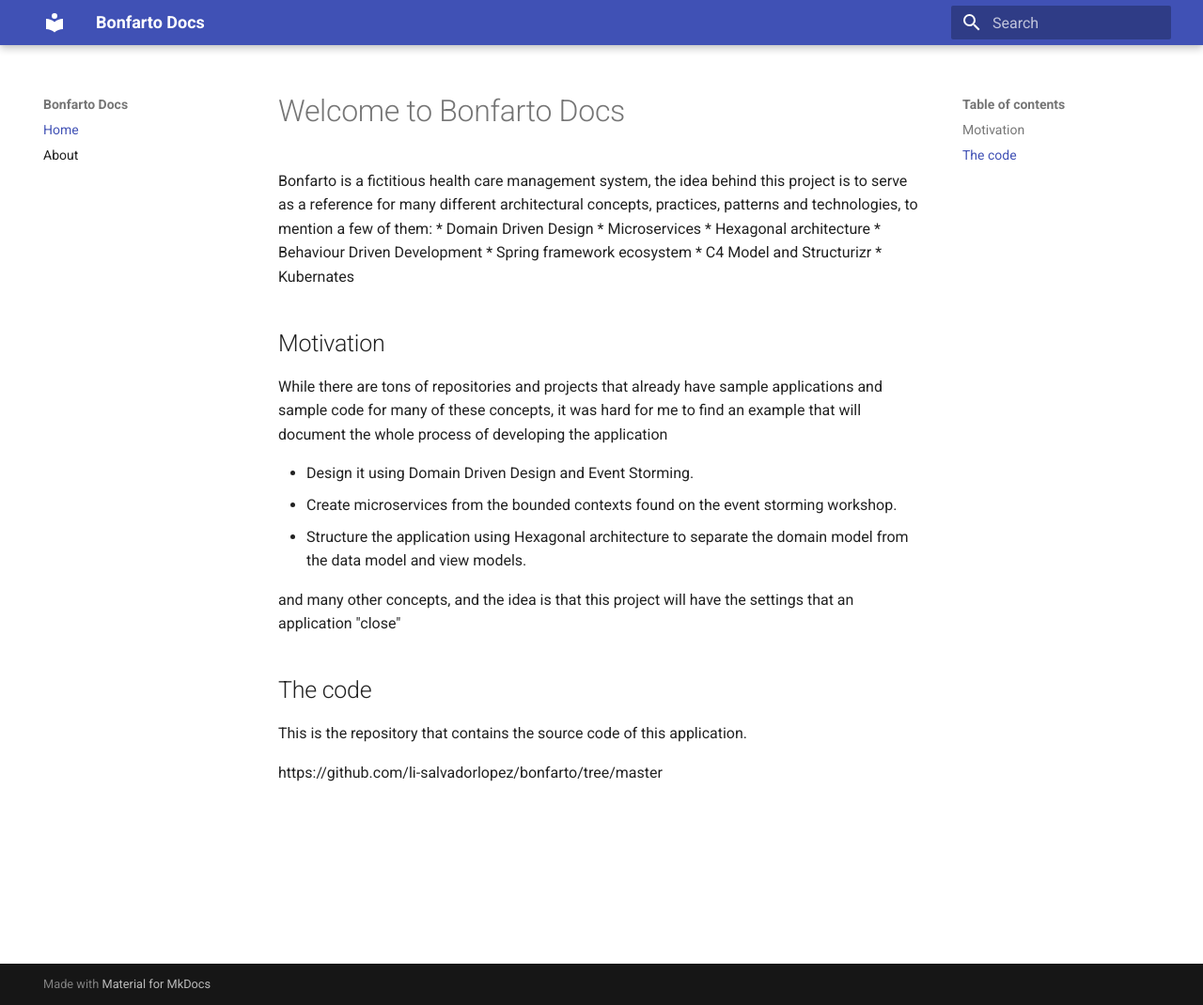
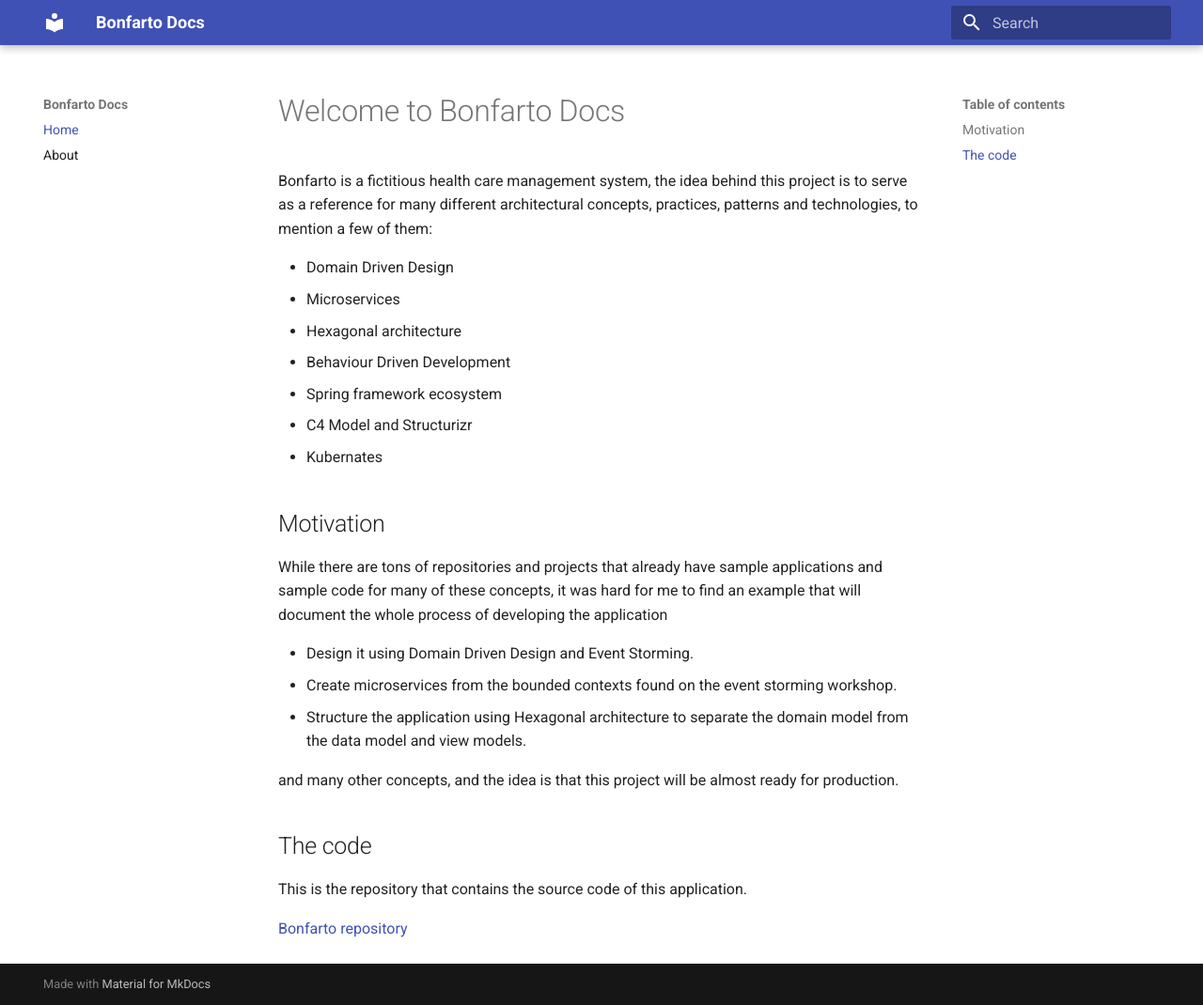
Before and after one commit to li-salvadorlopez/bonfarto-docs, an MkDocs documentation site: the page built from docs/index.md, in a window 1280 px wide and 1070 px high. Shown: the whole window at 94% size. Built offline with MkDocs 1.6.1 and Material for MkDocs 9.7.7, drawn with Linux system fonts in a browser that asks for light colours.

Commit message:
Fixed repository link.

```diff
--- a/docs/index.md
+++ b/docs/index.md
@@ -2,6 +2,7 @@
 
 Bonfarto is a fictitious health care management system, the idea behind this project is to serve as a reference for
 many different architectural concepts, practices, patterns and technologies, to mention a few of them:
+
 * Domain Driven Design
 * Microservices
 * Hexagonal architecture
@@ -17,9 +18,9 @@ While there are tons of repositories and projects that already have sample appli
 * Create microservices from the bounded contexts found on the event storming workshop.
 * Structure the application using Hexagonal architecture to separate the domain model from the data model and view models.
 
-and many other concepts, and the idea is that this project will have the settings that an application "close"
+and many other concepts, and the idea is that this project will be almost ready for production.
 
 ## The code
 This is the repository that contains the source code of this application.
 
-https://github.com/li-salvadorlopez/bonfarto/tree/master
+[Bonfarto repository](https://github.com/li-salvadorlopez/bonfarto/tree/master)
```
